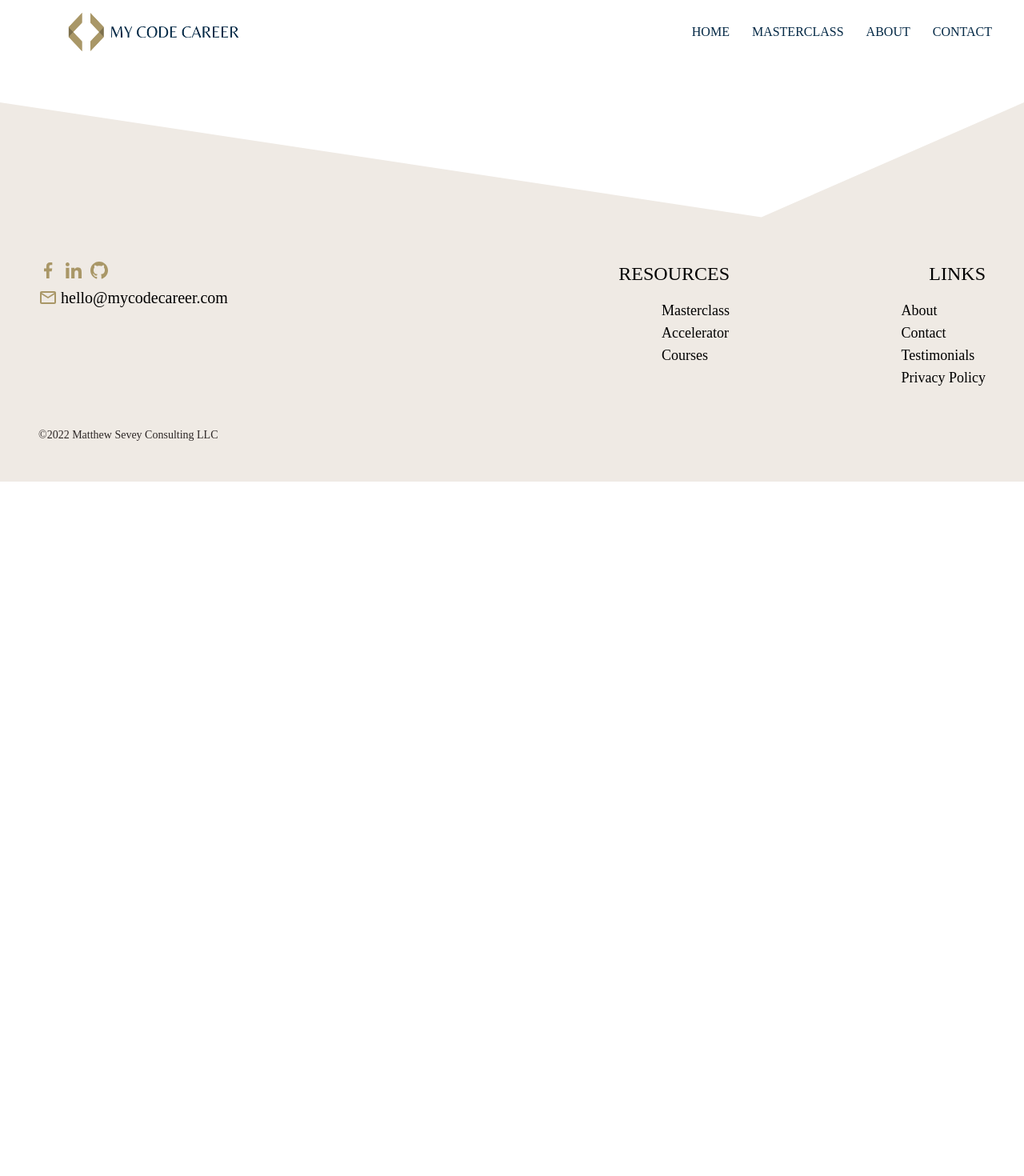
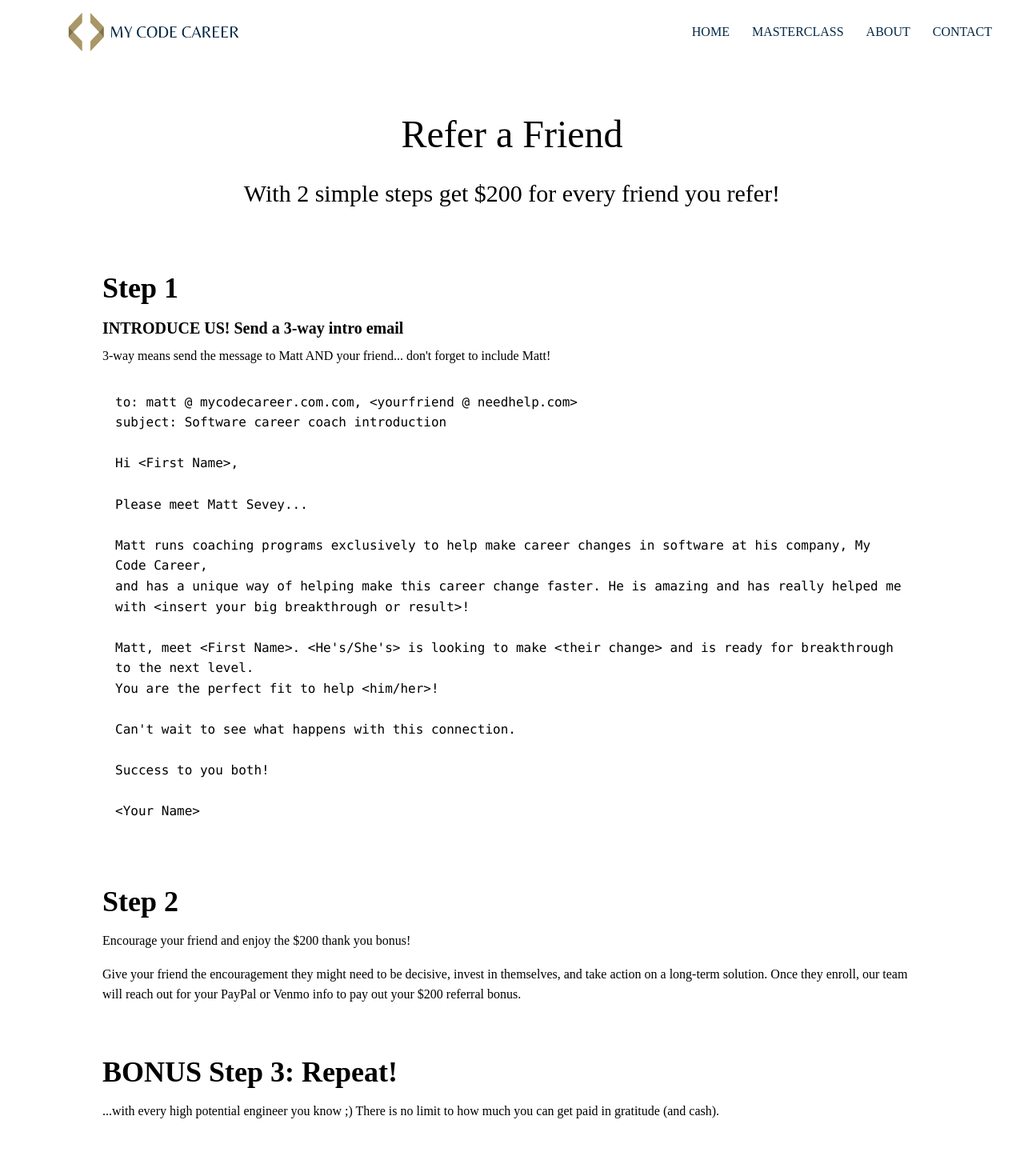
Before and after one commit to mycodecareer/mycodecareer.github.io, a React (Create React App) app: page /refer in a window 1280 px wide. Shown: the top 1470 px of the page at 80% size. Before the commit the page ends 800 px from the top, so only its background shows below. Built offline with nearby package versions, Linux system fonts and the light colour scheme; a web font is replaced by a local one.

Commit message:
Refer: add refer page (#120)
closes #55

```diff
--- a/src/App.js
+++ b/src/App.js
@@ -11,6 +11,7 @@ import About from "./pages/About";
 import Contact from "./pages/Contact";
 import HomePage from "./pages/HomePage";
 import PrivacyPolicy from "./pages/PrivacyPolicy";
+import Refer from "./pages/Refer";
 import Testimonials from "./pages/Testimonials/Testimonials";
 
 // Pull in resource pages
@@ -28,6 +29,7 @@ function App() {
         <Route path="/about" element={<About />} />
         <Route path="/contact" element={<Contact />} />
         <Route path="/privacy-policy" element={<PrivacyPolicy />} />
+        <Route path="/refer" element={<Refer />} />
         {resourcePages.map((page) => {
           const { title, subtitle, imageSrc, urlSlug, onSubmit } = page;
           const onSubmitFunc = getResourceFunction(onSubmit);
--- a/src/components/common/Footer/Footer.jsx
+++ b/src/components/common/Footer/Footer.jsx
@@ -25,6 +25,11 @@ const footerLinks = [
   },
   {
     id: 4,
+    name: "Refer",
+    url: "/refer",
+  },
+  {
+    id: 5,
     name: "Privacy Policy",
     url: "/privacy-policy",
   },
--- /dev/null
+++ b/src/pages/Refer.jsx
@@ -0,0 +1,75 @@
+import Layout from "../components/common/Layout/Layout";
+import H1 from "../components/common/Text/H1";
+import H2 from "../components/common/Text/H2";
+
+const Refer = () => {
+  return (
+    <Layout>
+      <div className="container mx-auto mt-24 px-4 py-8">
+        <div className="flex justify-center">
+          <H1>Refer a Friend</H1>
+        </div>
+        <div className="flex justify-center">
+          <H2>With 2 simple steps get $200 for every friend you refer!</H2>
+        </div>
+
+        <div className="mt-16">
+          <h2 className="text-4xl font-bold mb-4">Step 1</h2>
+          <h3 className="text-xl font-semibold mb-2">
+            INTRODUCE US! Send a 3-way intro email
+          </h3>
+          <p className="mb-4">
+            3-way means send the message to Matt AND your friend... don't forget
+            to include Matt!
+          </p>
+
+          {/* <pre className="bg-gray-200 p-4 rounded-lg mb-4"> */}
+          <pre className="bg-gray-200 p-4 rounded-lg mb-4 overflow-auto whitespace-pre-wrap">
+            {`to: matt @ mycodecareer.com.com, <yourfriend @ needhelp.com>
+subject: Software career coach introduction
+
+Hi <First Name>,
+
+Please meet Matt Sevey...
+
+Matt runs coaching programs exclusively to help make career changes in software at his company, My Code Career,
+and has a unique way of helping make this career change faster. He is amazing and has really helped me
+with <insert your big breakthrough or result>!
+
+Matt, meet <First Name>. <He's/She's> is looking to make <their change> and is ready for breakthrough to the next level.
+You are the perfect fit to help <him/her>!
+
+Can't wait to see what happens with this connection.
+
+Success to you both!
+
+<Your Name>`}
+          </pre>
+        </div>
+
+        <div className="mt-16">
+          <h2 className="text-4xl font-bold mb-4">Step 2</h2>
+          <p className="mb-4">
+            Encourage your friend and enjoy the $200 thank you bonus!
+          </p>
+          <p className="mb-4">
+            Give your friend the encouragement they might need to be decisive,
+            invest in themselves, and take action on a long-term solution. Once
+            they enroll, our team will reach out for your PayPal or Venmo info
+            to pay out your $200 referral bonus.
+          </p>
+        </div>
+
+        <div className="mt-16">
+          <h2 className="text-4xl font-bold mb-4">BONUS Step 3: Repeat!</h2>
+          <p>
+            ...with every high potential engineer you know ;) There is no limit
+            to how much you can get paid in gratitude (and cash).
+          </p>
+        </div>
+      </div>
+    </Layout>
+  );
+};
+
+export default Refer;
```
